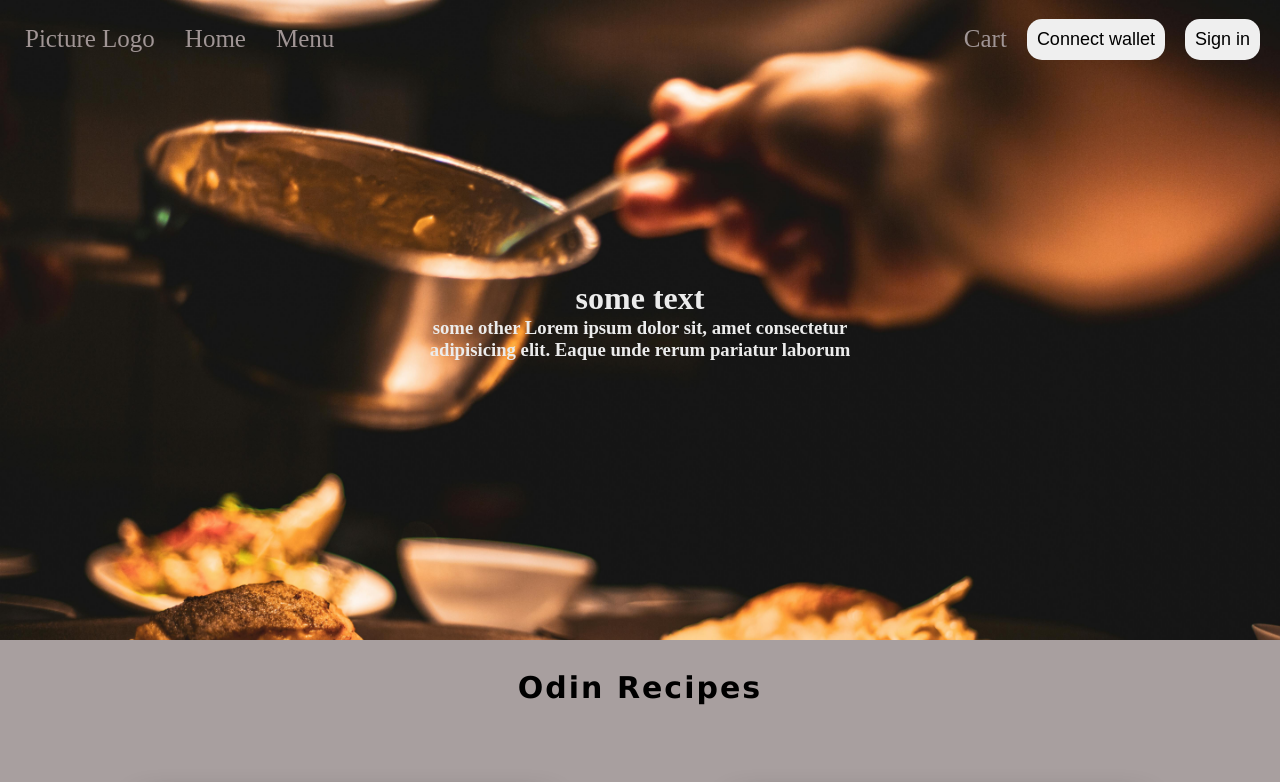
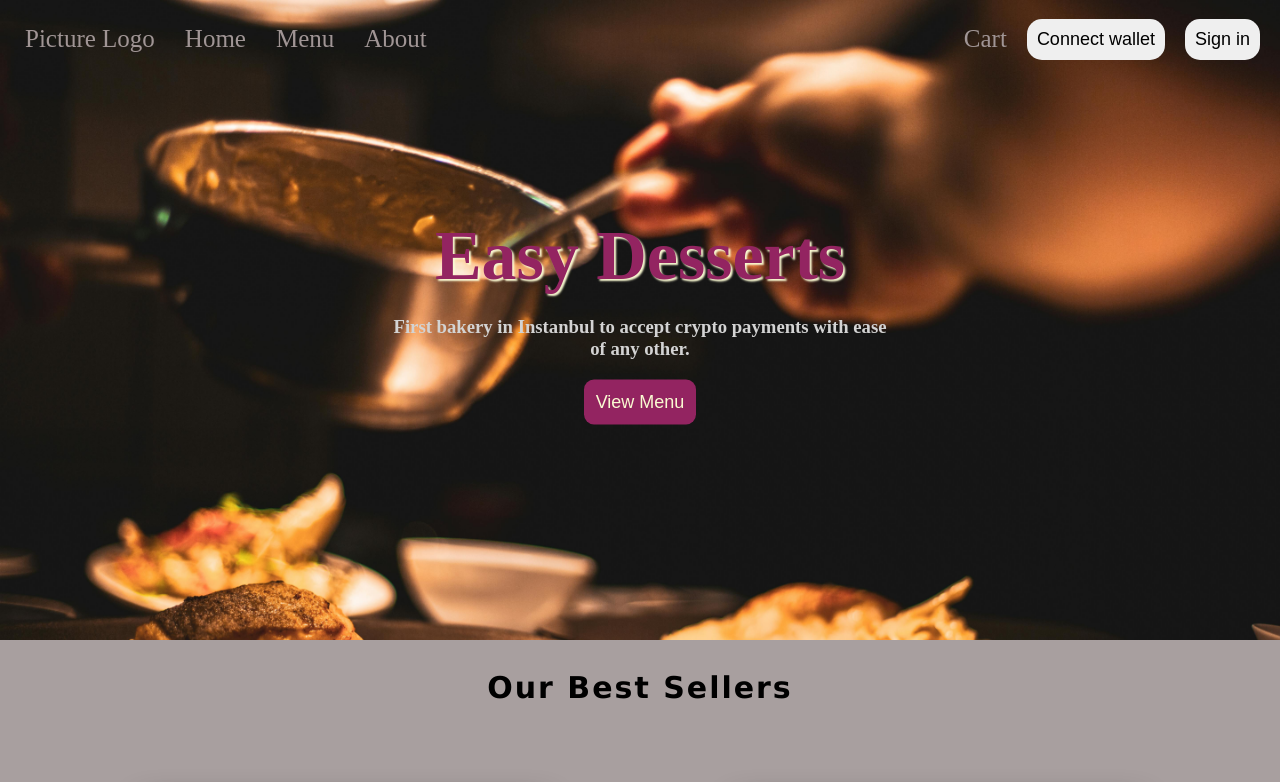
Before and after one commit to CodeforTech2/Recipes, a plain HTML site: page index.html in a window 1280 px wide. Shown: the top 782 px of the page. Drawn offline with Linux system fonts and the light colour scheme.

Commit message:
update front page

```diff
--- a/index.html
+++ b/index.html
@@ -16,6 +16,7 @@
                         <a href="#"><li class="nav-list">Picture Logo</li></a>
                         <a href="#"><li class="nav-list">Home</li></a>
                         <a href="#"><li class="nav-list">Menu</li></a>
+                        <a href="#"><li class="nav-list">About</li></a>
 
                     </div>
 
@@ -28,12 +29,13 @@
             </nav>
 
             <div class="welcome-container">
-                <h1>some text</h1>
-                <h3>some other Lorem ipsum dolor sit, amet consectetur adipisicing elit. Eaque unde rerum pariatur laborum</h3>
+                <h1 class="easy">Easy Desserts</h1>
+                <h3>First bakery in Instanbul to accept crypto payments with ease of any other.</h3>
+                <button class="view-menu">View Menu</button>
             </div>
         </header>
 
-        <h1 class="title">Odin Recipes</h1>
+        <h1 class="title">Our Best Sellers</h1>
 
         <div class="recipes-block">
 
--- a/recipes.css
+++ b/recipes.css
@@ -5,6 +5,7 @@
 
 :root {
     --primary-color: rgb(160, 149, 149);
+    --secondary-color: rgb(147, 36, 97);
 }
 
 html {
@@ -70,7 +71,7 @@ nav ul{
 
 
 .nav-list:hover {
-    color: rgb(29, 28, 28);
+    color: var(--secondary-color);
     /* text-decoration: underline; */
 }
 
@@ -82,6 +83,28 @@ nav ul{
     transform: translate(-50%, -50%);
     text-align: center;
     color: rgb(236, 236, 236);
+}
+
+.welcome-container h3 {
+    color: lightgray;
+}
+
+.easy {
+    font-size: 70px;
+    padding: 20px;
+    /* color: rgb(147, 36, 97); */
+    color: var(--secondary-color);
+    text-shadow: 2px 2px 2px lightgoldenrodyellow;
+}
+.view-menu {
+    cursor: pointer;
+    border: none;
+    padding: 12px;
+    font-size: 18px;
+    margin: 20px;
+    border-radius: 10px;
+    background-color: var(--secondary-color);
+    color: lightgoldenrodyellow;
 }
 
 /* ===============   Main Container =============== */
```
